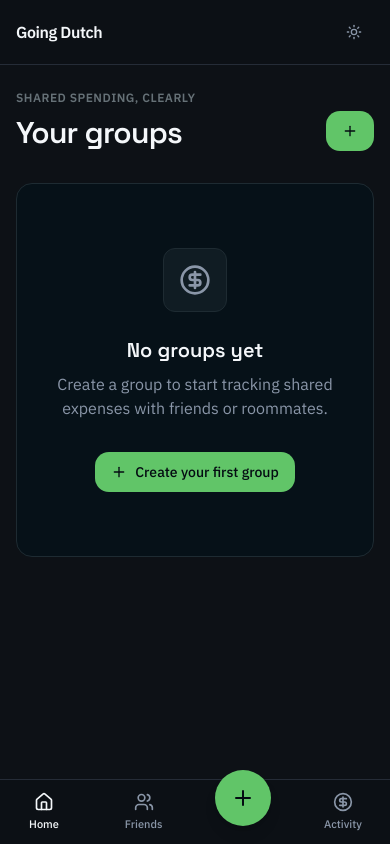
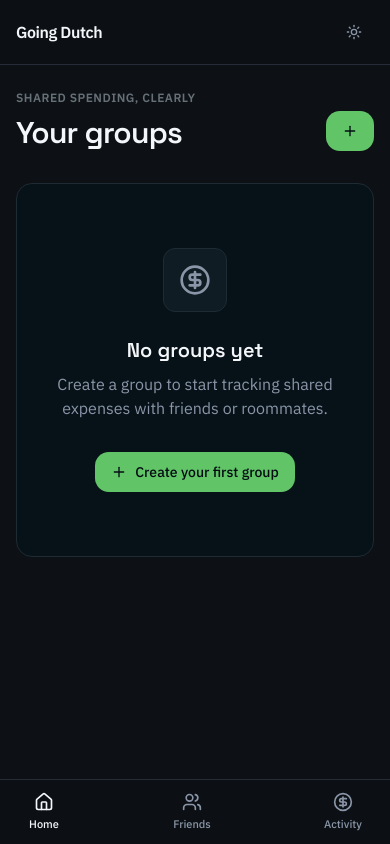
Before and after one commit to DucPhan13/going-dutch, a React (Vite) app: page / in a window 390 px wide. Built offline with nearby package versions, Linux system fonts and the light colour scheme.

Commit message:
Simplify mobile navigation

```diff
--- a/src/components/layout/Layout.tsx
+++ b/src/components/layout/Layout.tsx
@@ -1,7 +1,7 @@
 import React from 'react';
-import { NavLink, useNavigate } from 'react-router-dom';
+import { NavLink } from 'react-router-dom';
 import Header from './Header';
-import { CircleDollarSign, House, Plus, Users } from 'lucide-react';
+import { CircleDollarSign, House, Users } from 'lucide-react';
 
 interface LayoutProps {
   children: React.ReactNode;
@@ -11,7 +11,6 @@ interface LayoutProps {
 }
 
 export default function Layout({ children, title, showBack, backTo }: LayoutProps) {
-  const navigate = useNavigate();
   const navItems = [
     { to: '/', label: 'Home', icon: House },
     { to: '/friends', label: 'Friends', icon: Users },
@@ -25,15 +24,7 @@ export default function Layout({ children, title, showBack, backTo }: LayoutProp
       </main>
       <nav className="fixed inset-x-0 bottom-0 z-40 border-t border-border bg-background/95 px-4 py-2 backdrop-blur sm:hidden" aria-label="Primary navigation">
         <div className="mx-auto flex max-w-md items-center justify-between">
-          {navItems.slice(0, 2).map(({ to, label, icon: Icon }) => (
-            <NavLink key={to} to={to} className={({ isActive }) => `flex min-w-14 flex-col items-center gap-1 rounded-lg px-3 py-1 text-[11px] font-medium ${isActive ? 'text-primary' : 'text-muted-foreground'}`}>
-              <Icon className="h-5 w-5" />{label}
-            </NavLink>
-          ))}
-          <button onClick={() => navigate('/create-group')} aria-label="Create group" className="-mt-7 grid h-14 w-14 place-items-center rounded-full app-button-primary shadow-lg transition-transform active:scale-95">
-            <Plus className="h-6 w-6" />
-          </button>
-          {navItems.slice(2).map(({ to, label, icon: Icon }) => (
+          {navItems.map(({ to, label, icon: Icon }) => (
             <NavLink key={to} to={to} className={({ isActive }) => `flex min-w-14 flex-col items-center gap-1 rounded-lg px-3 py-1 text-[11px] font-medium ${isActive ? 'text-primary' : 'text-muted-foreground'}`}>
               <Icon className="h-5 w-5" />{label}
             </NavLink>
```
